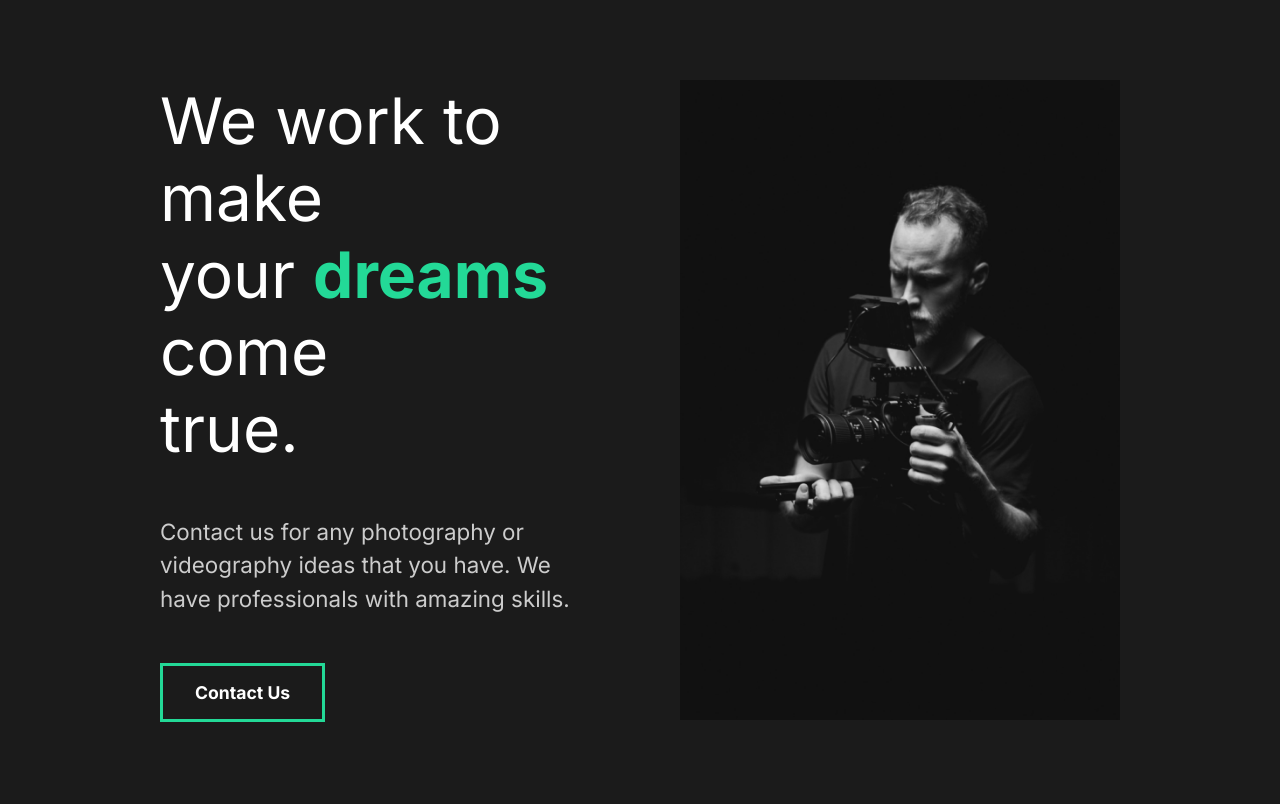
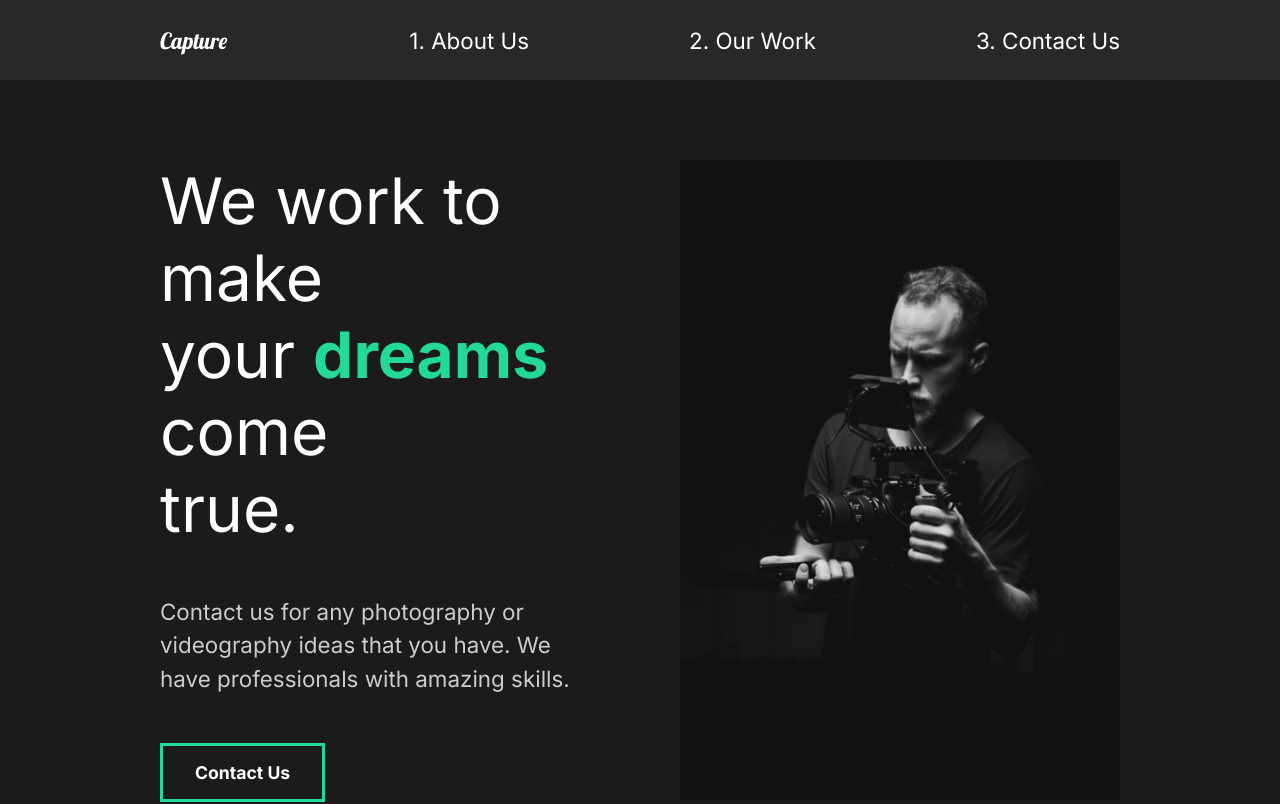
Before and after one commit to neilkurien/capture, a React (Create React App) app: page / in a window 1280 px wide. Shown: the top 804 px of the page. Built offline with nearby package versions, Linux system fonts and the light colour scheme.

Commit message:
created and styled nav bar

```diff
--- a/src/App.js
+++ b/src/App.js
@@ -4,11 +4,13 @@
 
 //Pages
 import AboutUs from "./pages/AboutUs";
+import Nav from "./components/Nav";
 
 function App() {
   return (
     <div className="App">
       <GlobalStyle />
+      <Nav />
       <AboutUs />
     </div>
   );
--- /dev/null
+++ b/src/components/Nav.js
@@ -0,0 +1,52 @@
+import React from "react";
+import styled from "styled-components";
+
+const Nav = () => {
+  return (
+    <StyledNav>
+      <h1 id="logo">
+        <a href="#">Capture</a>
+      </h1>
+      <ul>
+        <li>
+          <a href="#">1. About Us</a>
+        </li>
+        <li>
+          <a href="#">2. Our Work</a>
+        </li>
+        <li>
+          <a href="#">3. Contact Us</a>
+        </li>
+      </ul>
+    </StyledNav>
+  );
+};
+
+const StyledNav = styled.nav`
+  min-height: 10vh;
+  display: flex;
+  margin: auto;
+  justify-content: space-between;
+  align-items: center;
+  padding: 1rem 10rem;
+  background-color: #282828;
+  a {
+    color: white;
+    text-decoration: none;
+  }
+  ul {
+    display: flex;
+    list-style: none;
+  }
+  #logo {
+    font-size: 1.5rem;
+    font-family: "Lobster", cursive;
+    font-weight: lighter;
+  }
+  li {
+    padding-left: 10rem;
+    position: relative;
+  }
+`;
+
+export default Nav;
```
